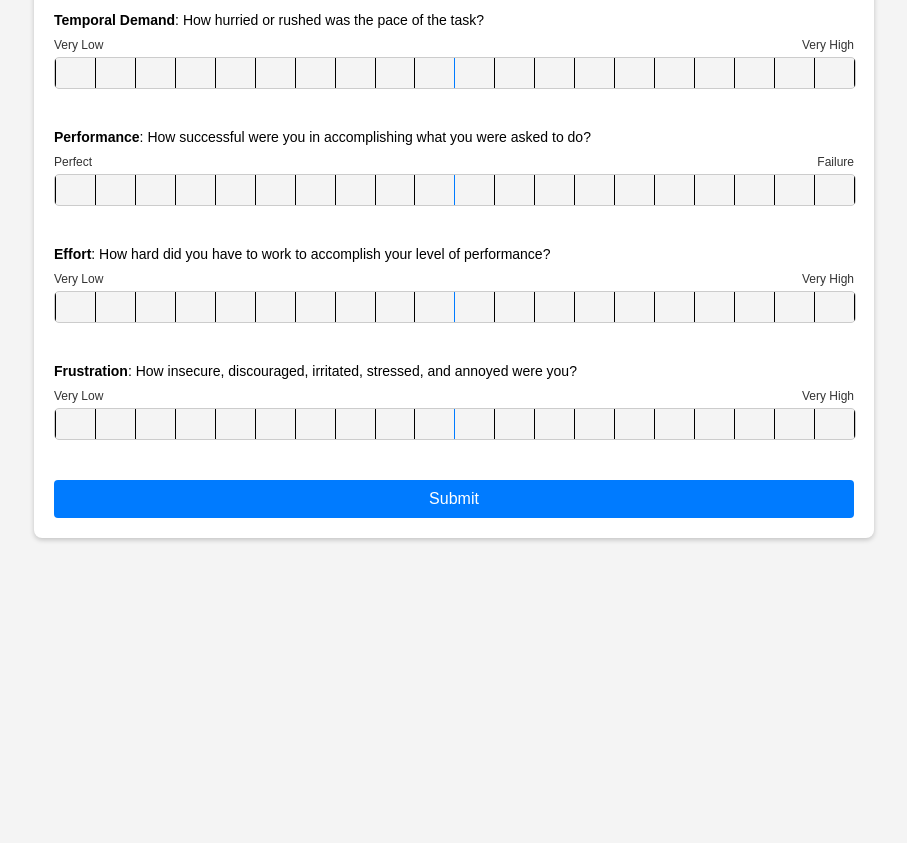
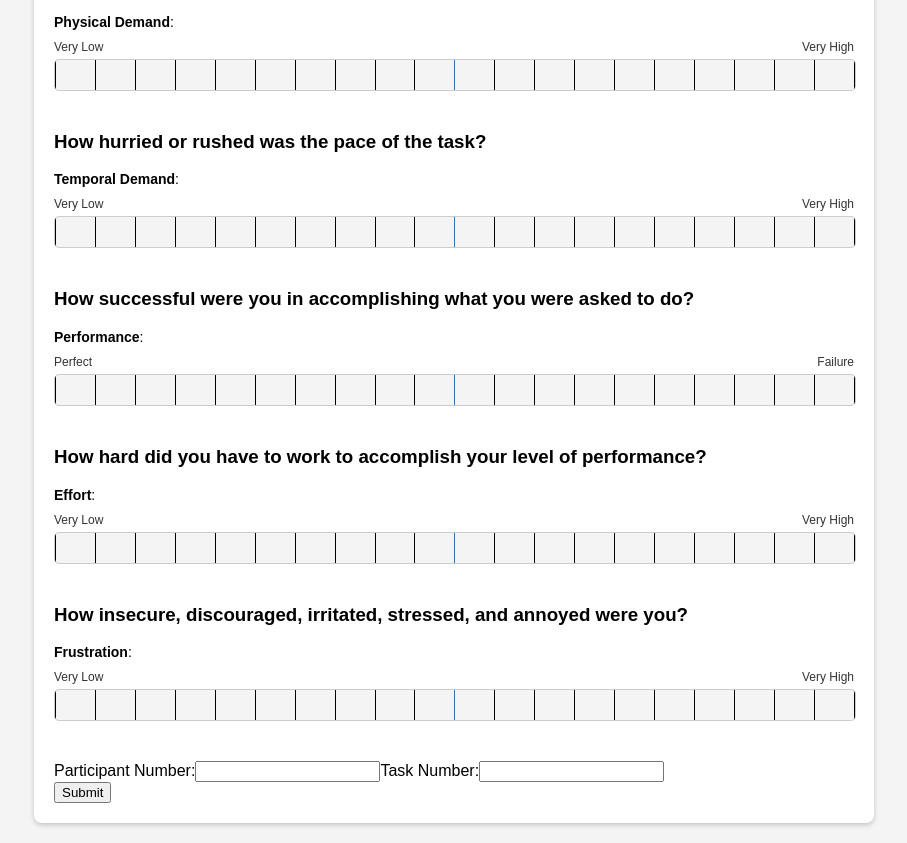
Before and after one commit to anupamshankar1997/nasa-tlx, a React (Create React App) app: page / in a window 1280 px wide. Shown: the part 340-1183 px from the top of the page, without its empty margins (186-1093 px from the left). Before the commit the page ends 898 px from the top, so only its background shows below. Built offline with nearby package versions, Linux system fonts and the light colour scheme.

Commit message:
google sheets update

```diff
--- a/package.json
+++ b/package.json
@@ -9,6 +9,7 @@
     "@testing-library/user-event": "^13.5.0",
     "react": "^18.3.1",
     "react-dom": "^18.3.1",
+    "react-router-dom": "^7.0.1",
     "react-scripts": "5.0.1",
     "web-vitals": "^2.1.4"
   },
--- a/public/index.html
+++ b/public/index.html
@@ -10,6 +10,7 @@
       content="Web site created using create-react-app"
     />
     <link rel="apple-touch-icon" href="%PUBLIC_URL%/logo192.png" />
+
     <!--
       manifest.json provides metadata used when your web app is installed on a
       user's mobile device or desktop. See https://developers.google.com/web/fundamentals/web-app-manifest/
@@ -24,7 +25,8 @@
       work correctly both with client-side routing and a non-root public URL.
       Learn how to configure a non-root public URL by running `npm run build`.
     -->
-    <title>React App</title>
+    <title>Task Evaluation - PRIME</title>
+    <script src="https://apis.google.com/js/api.js"></script>
   </head>
   <body>
     <noscript>You need to enable JavaScript to run this app.</noscript>
--- a/src/App.js
+++ b/src/App.js
@@ -1,27 +1,17 @@
-import React, { useState } from "react";
+import React from "react";
+import { BrowserRouter as Router, Route, Routes } from "react-router-dom";
 import SelectionPage from "./pages/SelectionPage";
-import ResultPage from "./pages/ResultPage";
+import ThankYouPage from "./pages/ThankYouPage";
 
-const App = () => {
-  const [scores, setScores] = useState(null);
-
-  const handleSubmission = (selectedScores) => {
-    setScores(selectedScores);
-  };
-
-  const handleReset = () => {
-    setScores(null);
-  };
-
+function App() {
   return (
-    <div>
-      {scores ? (
-        <ResultPage scores={scores} onReset={handleReset} />
-      ) : (
-        <SelectionPage onSubmit={handleSubmission} />
-      )}
-    </div>
+    <Router>
+      <Routes>
+        <Route path="/" element={<SelectionPage />} />
+        <Route path="/thank-you" element={<ThankYouPage />} />
+      </Routes>
+    </Router>
   );
-};
+}
 
 export default App;
--- a/src/pages/SelectionPage.js
+++ b/src/pages/SelectionPage.js
@@ -1,6 +1,7 @@
 import React, { useState } from "react";
 import ScoreSelector from "../components/ScoreSelector";
 import "../styles/SelectionPage.css";
+import { useNavigate } from "react-router-dom";
 
 const factors = [
   {
@@ -30,7 +31,7 @@ const factors = [
       "How successful were you in accomplishing what you were asked to do?",
     leftLabel: "Perfect",
     rightLabel: "Failure",
-    direction: "rtl", // Example of right-to-left scoring
+    direction: "rtl",
   },
   {
     name: "Effort",
@@ -50,38 +51,93 @@ const factors = [
   },
 ];
 
-const SelectionPage = ({ onSubmit }) => {
+const SelectionPage = () => {
+  const navigate = useNavigate();
   const [scores, setScores] = useState({});
+  const [participantNumber, setParticipantNumber] = useState("");
+  const [taskNumber, setTaskNumber] = useState("");
 
   const handleScoreChange = (factor, score) => {
     setScores((prev) => ({ ...prev, [factor]: score }));
   };
 
-  const handleSubmit = () => {
+  const handleSubmit = async () => {
+    if (!participantNumber || !taskNumber) {
+      alert("Participant Number and Task Number are required!");
+      return;
+    }
+
     if (Object.keys(scores).length < factors.length) {
-      alert("Please complete all ratings before proceeding.");
-    } else {
-      onSubmit(scores);
+      alert("Please complete all ratings before submitting!");
+      return;
+    }
+
+    const payload = {
+      participantNumber,
+      taskNumber,
+      scores,
+    };
+
+    try {
+      const response = await fetch(
+        "https://script.google.com/macros/s/AKfycbzBJBbBohgQESc0qlBRd_9cLstho8E1UR39l_xLsS0aFsKxnCyilelXPVKNRZLHbNrG/exec",
+        {
+          method: "POST",
+          mode: "no-cors", // Important for no-CORS requests
+          headers: {
+            "Content-Type": "application/json", // Content-Type headers may be ignored in no-cors mode
+          },
+          body: JSON.stringify(payload),
+        }
+      );
+
+      // Note: In no-cors mode, response.ok and response.json() won't work
+      setScores({});
+      navigate("/thank-you", { replace: true });
+    } catch (error) {
+      console.error("Error submitting data:", error);
+      alert("Failed to submit results. Check the console for details.");
     }
   };
 
   return (
     <div className="selection-page">
       <h1>NASA TLX Evaluation</h1>
+      <p>
+        Please rate the following factors based on your experience during the
+        task.
+      </p>
       {factors.map(({ name, question, leftLabel, rightLabel, direction }) => (
+        <div key={name} className="factor-section">
+          <h3>{question}</h3>
           <ScoreSelector
-          key={name}
             factor={name}
-          question={question}
             leftLabel={leftLabel}
             rightLabel={rightLabel}
             direction={direction}
             onChange={handleScoreChange}
           />
+        </div>
       ))}
-      <button className="submit-button" onClick={handleSubmit}>
-        Submit
-      </button>
+      <div className="input-section">
+        <label>
+          Participant Number:
+          <input
+            type="text"
+            value={participantNumber}
+            onChange={(e) => setParticipantNumber(e.target.value)}
+          />
+        </label>
+        <label>
+          Task Number:
+          <input
+            type="text"
+            value={taskNumber}
+            onChange={(e) => setTaskNumber(e.target.value)}
+          />
+        </label>
+      </div>
+      <button onClick={handleSubmit}>Submit</button>
     </div>
   );
 };
--- /dev/null
+++ b/src/pages/ThankYouPage.js
@@ -0,0 +1,12 @@
+import React from "react";
+
+const ThankYouPage = () => {
+  return (
+    <div style={{ textAlign: "center", marginTop: "50px" }}>
+      <h1>Thank You!</h1>
+      <p>You can now close this window.</p>
+    </div>
+  );
+};
+
+export default ThankYouPage;
```
Also changed, not shown: 2 other files (tests, documents, lock files or other folders). Lines whose indentation alone changed are shown as unchanged.
